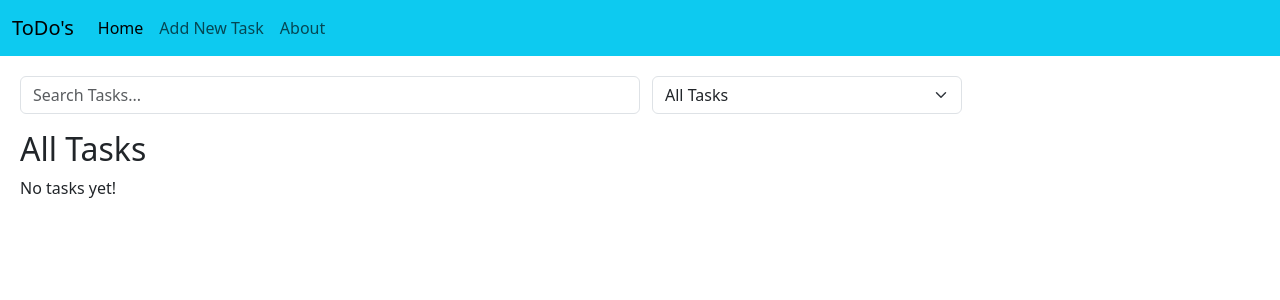
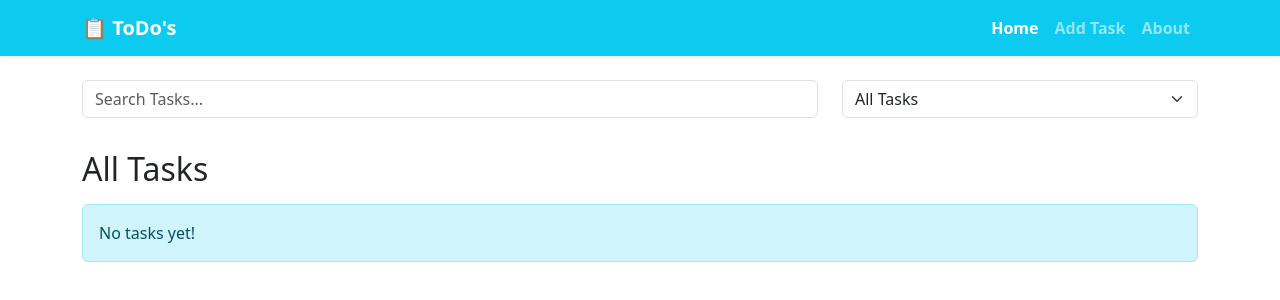
Before and after one commit to payal0728/To_Do_Application-, a React (Vite) app: page / in a window 1280 px wide. Shown: the top 300 px of the page. Built offline with nearby package versions, Linux system fonts and the light colour scheme.

Commit message:
todo app

```diff
--- a/src/App.css
+++ b/src/App.css
@@ -0,0 +1,55 @@
+.todo-container {
+  padding: 20px;
+}
+
+.todo-header {
+  display: flex;
+  gap: 12px;
+  margin-bottom: 20px;
+}
+
+.todo-header input,
+.todo-header select {
+  border-radius: 8px;
+  padding: 10px;
+}
+
+.todo-header input {
+  flex: 1;
+}
+
+.todo-header select {
+  width: 200px;
+}
+
+.todo-title {
+  margin-bottom: 15px;
+  font-weight: bold;
+}
+
+.todo-card {
+  margin-bottom: 20px;
+  border-radius: 12px;
+  box-shadow: 0 4px 6px rgba(0,0,0,0.1);
+  transition: transform 0.2s ease;
+}
+
+.todo-card:hover {
+  transform: translateY(-4px);
+}
+
+.todo-card .card-body {
+  padding: 15px;
+}
+
+.todo-status {
+  margin-left: 10px;
+  font-size: 18px;
+}
+
+.todo-btn {
+  margin-left: 10px;
+  border-radius: 6px;
+  padding: 6px 12px;
+  font-size: 14px;
+}
--- a/src/Components/Navbar.jsx
+++ b/src/Components/Navbar.jsx
@@ -3,31 +3,43 @@ import { Link } from 'react-router-dom'
 
 const Navbar = () => {
   return (
-    <nav className="navbar navbar-expand-lg navbar-light bg-info">
-      <div className="container-fluid">
-        <Link className="navbar-brand" to="/">ToDo's</Link>
+    <nav className="navbar navbar-expand-lg navbar-dark bg-info shadow-sm">
+      <div className="container">
+        {/* Brand */}
+        <Link className="navbar-brand fw-bold" to="/">
+          📋 ToDo's
+        </Link>
+
+        {/* Toggler for mobile */}
         <button
           className="navbar-toggler"
           type="button"
           data-bs-toggle="collapse"
-          data-bs-target="#navbarSupportedContent"
-          aria-controls="navbarSupportedContent"
+          data-bs-target="#navbarNav"
+          aria-controls="navbarNav"
           aria-expanded="false"
           aria-label="Toggle navigation"
         >
           <span className="navbar-toggler-icon"></span>
         </button>
 
-        <div className="collapse navbar-collapse" id="navbarSupportedContent">
-          <ul className="navbar-nav me-auto mb-2 mb-lg-0">
+        {/* Navbar links */}
+        <div className="collapse navbar-collapse" id="navbarNav">
+          <ul className="navbar-nav ms-auto">
             <li className="nav-item">
-              <Link className="nav-link active" aria-current="page" to="/">Home</Link>
+              <Link className="nav-link active fw-semibold" aria-current="page" to="/">
+                Home
+              </Link>
             </li>
             <li className="nav-item">
-              <Link className="nav-link" to="/createTask">Add New Task</Link>
+              <Link className="nav-link fw-semibold" to="/createTask">
+                Add Task
+              </Link>
             </li>
             <li className="nav-item">
-              <Link className="nav-link" to="/about">About</Link>
+              <Link className="nav-link fw-semibold" to="/about">
+                About
+              </Link>
             </li>
           </ul>
         </div>
--- a/src/Components/ToDoList.jsx
+++ b/src/Components/ToDoList.jsx
@@ -1,13 +1,14 @@
 import React, { useContext, useState } from "react";
 import { ToDoContext } from "../context/ToDoContext";
+
 
 const ToDoList = () => {
   const { state, dispatch } = useContext(ToDoContext);
   const [search, setSearch] = useState("");
   const [filter, setFilter] = useState("");
-  const [expandedTask, setExpandedTask] = useState(null); // track expanded description
+  const [expandedTask, setExpandedTask] = useState(null);
 
-  // Function to filter todos by search
+  // Search filter
   const filterBySearch = (todo, search) => {
     return (
       todo.name.toLowerCase().includes(search.toLowerCase()) ||
@@ -15,36 +16,36 @@ const ToDoList = () => {
     );
   };
 
-  // Function to filter todos by status
+  // Status filter
   const filterByStatus = (todo, filter) => {
     if (filter === "complete") return todo.isComplete;
     if (filter === "incomplete") return !todo.isComplete;
-    return true; // "all"
+    return true;
   };
 
-  // Combine both filters
   const filteredToDos = state.todos.filter(
     (todo) => filterBySearch(todo, search) && filterByStatus(todo, filter)
   );
 
-  // Function to toggle "Show More / Show Less"
   const toggleExpand = (id) => {
     setExpandedTask(expandedTask === id ? null : id);
   };
 
   return (
-    <div style={{ padding: "20px" }}>
-      <div style={{ display: "flex", gap: "12px" }}>
+    <div className="container py-4">
+      {/* Search + Filter */}
+      <div className="row mb-4">
+        <div className="col-md-8 mb-2">
           <input
             type="text"
             placeholder="Search Tasks..."
             onChange={(e) => setSearch(e.target.value)}
-          className="form-control mb-3 w-50"
+            className="form-control"
           />
-
-        {/* Dropdown filter */}
+        </div>
+        <div className="col-md-4 mb-2">
           <select
-          className="form-select mb-3 w-25"
+            className="form-select"
             value={filter}
             onChange={(e) => setFilter(e.target.value)}
           >
@@ -53,12 +54,14 @@ const ToDoList = () => {
             <option value="incomplete">Incomplete Tasks</option>
           </select>
         </div>
+      </div>
 
-      <h2>All Tasks</h2>
+      {/* Task List */}
+      <h2 className="mb-3">All Tasks</h2>
       {filteredToDos.length === 0 ? (
-        <p>No tasks yet!</p>
+        <div className="alert alert-info">No tasks yet!</div>
       ) : (
-        <div className="row">
+        <div className="row g-3">
           {filteredToDos.map((todo) => {
             const isExpanded = expandedTask === todo.id;
             const shouldTruncate = todo.description.length > 50;
@@ -69,44 +72,50 @@ const ToDoList = () => {
               : todo.description;
 
             return (
-              <div key={todo.id} className="col-sm-12 col-md-6 col-lg-3">
-                <div className="card">
+              <div key={todo.id} className="col-sm-12 col-md-6 col-lg-4">
+                <div className="card shadow-sm h-100">
                   <div className="card-body">
-                    <h5 className="card-title">
-                      <strong>{todo.name}</strong>
-                    </h5>
+                    <h5 className="card-title fw-bold">{todo.name}</h5>
                     <p className="card-text">
                       {displayText}{" "}
                       {shouldTruncate && (
                         <button
                           onClick={() => toggleExpand(todo.id)}
-                          className="btn btn-link p-0"
+                          className="btn btn-link btn-sm p-0"
                         >
                           {isExpanded ? "Show Less" : "Show More"}
                         </button>
                       )}
                     </p>
-                    <span style={{ marginLeft: "10px" }}>
-                      {todo.isComplete ? "✅" : "❌"}
+
+                    {/* Status */}
+                    <span
+                      className={`badge ${
+                        todo.isComplete ? "bg-success" : "bg-danger"
+                      }`}
+                    >
+                      {todo.isComplete ? "Completed" : "Incomplete"}
                     </span>
+
+                    {/* Action buttons */}
+                    <div className="mt-3 d-flex gap-2">
                       <button
-                      style={{ marginLeft: "10px" }}
                         onClick={() =>
                           dispatch({ type: "TOGGLE_TODO", payload: todo.id })
                         }
-                      className="btn btn-success"
+                        className="btn btn-outline-success btn-sm"
                       >
                         Toggle
                       </button>
                       <button
-                      style={{ marginLeft: "10px" }}
                         onClick={() =>
                           dispatch({ type: "DELETE_TODO", payload: todo.id })
                         }
-                      className="btn btn-danger"
+                        className="btn btn-outline-danger btn-sm"
                       >
                         Delete
                       </button>
+                    </div>
                   </div>
                 </div>
               </div>
--- a/src/Pages/About.jsx
+++ b/src/Pages/About.jsx
@@ -2,10 +2,31 @@ import React from 'react'
 
 function About() {
   return (
-    <div>
-        <h3 className='display-1'>
-      This is about page
-      </h3>
+    <div className="container py-5">
+      <div className="text-center mb-4">
+        <h1 className="display-4 fw-bold text-info">About This App</h1>
+        <p className="lead text-muted">
+          A simple ToDo application built with <strong>React</strong> and <strong>Bootstrap</strong>.
+        </p>
+      </div>
+
+      <div className="card shadow-sm border-0">
+        <div className="card-body p-4">
+          <h5 className="card-title text-info fw-bold">Why this app?</h5>
+          <p className="card-text">
+            This app helps you manage your daily tasks efficiently. You can create tasks,
+            mark them as completed, delete them, and filter tasks easily.
+          </p>
+
+          <h5 className="card-title text-info fw-bold mt-4">Features</h5>
+          <ul className="list-group list-group-flush">
+            <li className="list-group-item">✅ Add new tasks</li>
+            <li className="list-group-item">✅ Mark tasks as complete/incomplete</li>
+            <li className="list-group-item">✅ Delete tasks anytime</li>
+            <li className="list-group-item">✅ Search & filter tasks</li>
+          </ul>
+        </div>
+      </div>
     </div>
   )
 }
```
Lines whose indentation alone changed are shown as unchanged.
